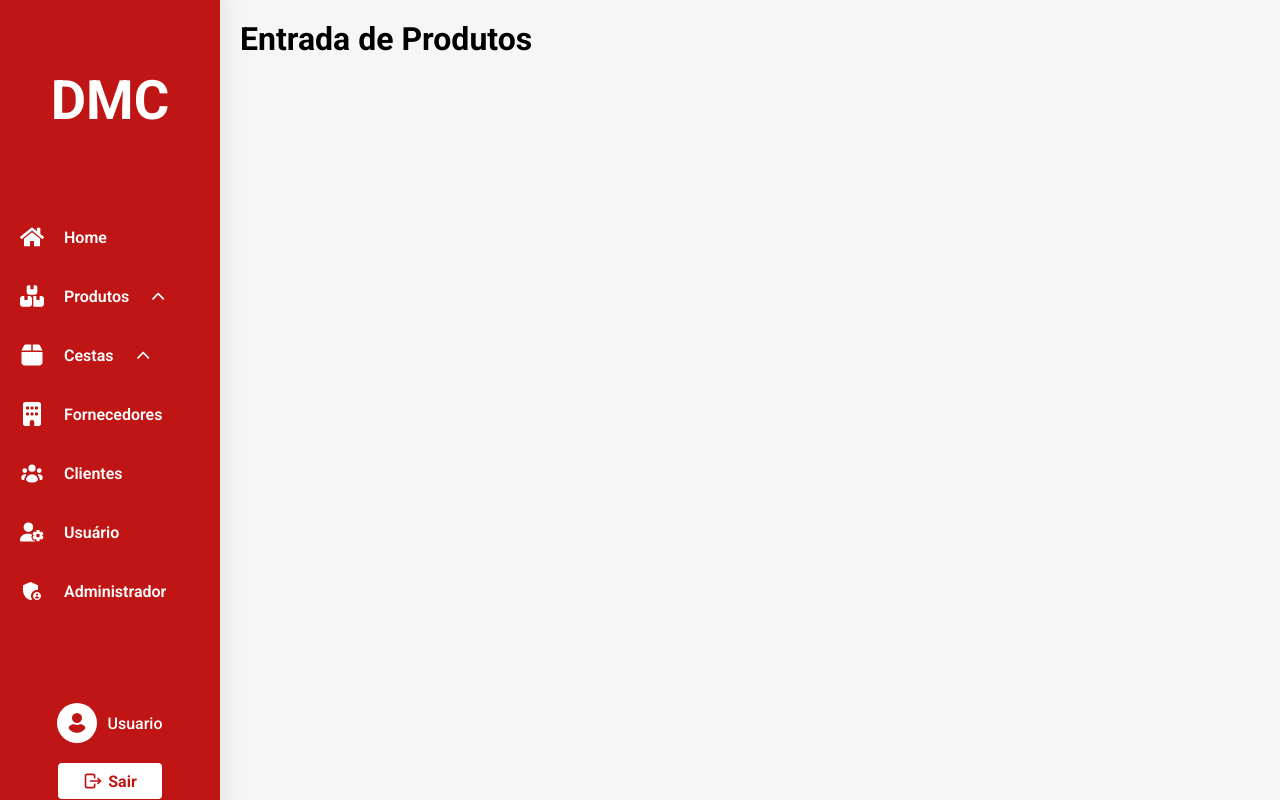
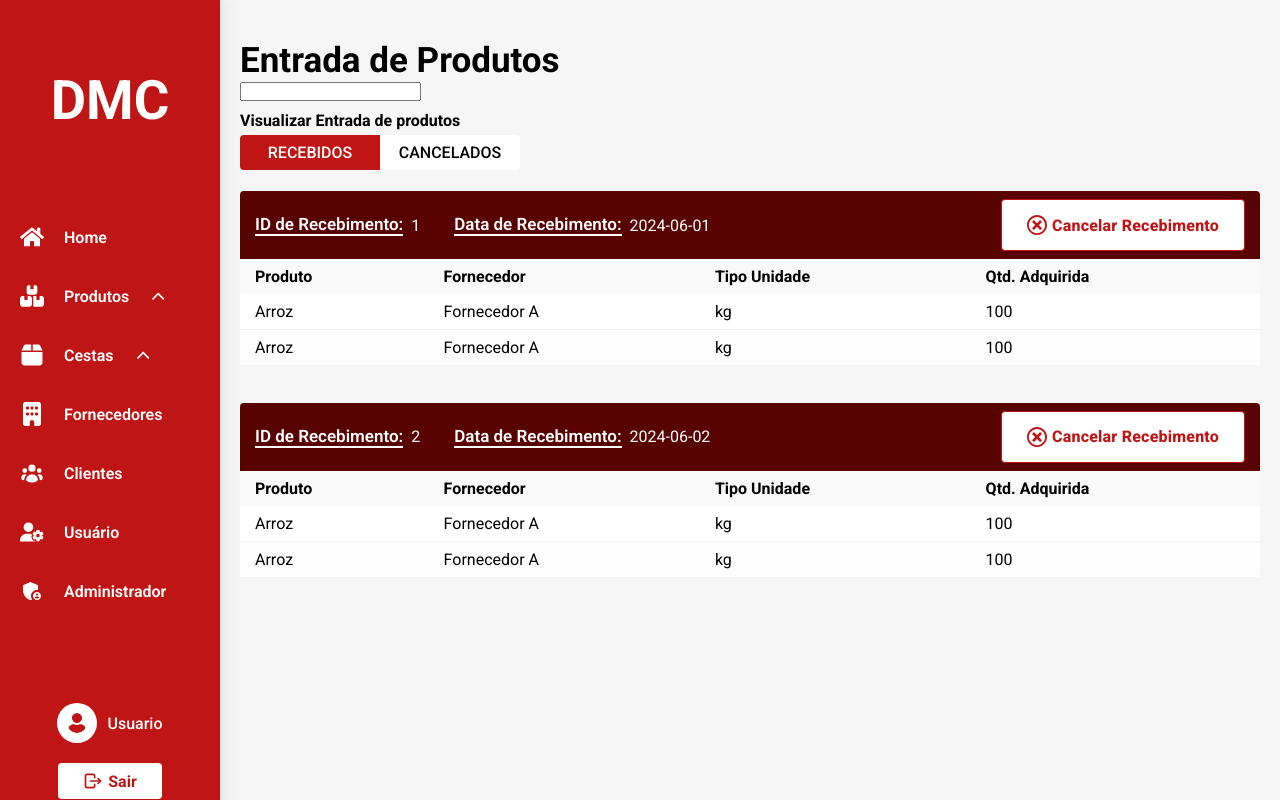
Before and after one commit to MatheusFelipe-UNI/PI-III-CestasBasicas, a React (Vite) app in the folder client/: page /produtos/entrada in a window 1280 px wide. Built offline with nearby package versions, Linux system fonts and the light colour scheme.

Commit message:
feat(client/ProdutosEntrada): adiciona tela de entrada de produtos

```diff
--- /dev/null
+++ b/client/src/Components/MainPage/ProdutosEntrada/ProdutosEntradaMain.jsx
@@ -0,0 +1,72 @@
+import { data } from "react-router";
+import { TableProdutosEntradas } from "../../Table/TableProdutosEntradas/TableProdutosEntradas";
+import { ViewStatusBar } from "../../ViewStatusBar/ViewStatusBar";
+
+export function ProdutosEntradaMain() {
+   const fieldsExcludes = ["id"];
+   const optionsCollection = ["RECEBIDOS", "CANCELADOS"];
+
+   const entradaProdutosCollection = [
+      {
+         id: 1,
+         data_recebimento: "2024-06-01",
+         entrada_produtos: [
+            {
+               id: 1,
+               produto: "Arroz",
+               fornecedor: "Fornecedor A",
+               tipo_unidade: "kg",
+               qtd_adquirida: 100
+            },
+            {
+               id: 2,
+               produto: "Arroz",
+               fornecedor: "Fornecedor A",
+               tipo_unidade: "kg",
+               qtd_adquirida: 100
+            }
+         ]
+      },
+      {
+         id: 2,
+         data_recebimento: "2024-06-02",
+         entrada_produtos: [
+            {
+               id: 3,
+               produto: "Arroz",
+               fornecedor: "Fornecedor A",
+               tipo_unidade: "kg",
+               qtd_adquirida: 100
+            },
+            {
+               id: 4,
+               produto: "Arroz",
+               fornecedor: "Fornecedor A",
+               tipo_unidade: "kg",
+               qtd_adquirida: 100
+            }
+         ]
+      }
+   ]
+
+   return(
+      <>
+         <div>
+            <input type="text" />
+         </div>
+         <ViewStatusBar
+            viewName="Entrada de produtos"
+            optionsCollection={optionsCollection}
+         />
+         <div className="layoutTableSpacing">
+            {entradaProdutosCollection.map((data) => (
+               <TableProdutosEntradas
+                  key={data.id}
+                  entradaProdutosData={data}
+                  fieldsExcludes={fieldsExcludes}
+               />
+            ))}
+         </div>
+      </>
+   )
+}
--- /dev/null
+++ b/client/src/Components/Table/TableComponents/THead/THeadProdutosEntrada.jsx
@@ -0,0 +1,59 @@
+import { ImCancelCircle as IconCancel } from "react-icons/im";
+
+export function THeadProdutosEntrada({
+   dataHeaderEntrada,
+   fieldCollection = [],
+   isCanceled = false,
+}) {
+   const maxColumn = fieldCollection.length;
+
+   return (
+      <>
+         <tr className="tableHeader">
+            <td colSpan={maxColumn + 1}>
+               {isCanceled ? (
+                  <div className="splitContainer">
+                     <div className="generalInfo__container">
+                        <div className="generalInfo__content">
+                           <span>ID de Recebimento:</span>
+                           <p>{dataHeaderEntrada?.id}</p>
+                        </div>
+                        <div className="generalInfo__content">
+                           <span>Data de Recebimento:</span>
+                           <p>{dataHeaderEntrada?.data_recebimento}</p>
+                        </div>
+                     </div>
+                  </div>
+               ) : (
+                  <div className="generalInfo__container">
+                     <div className="splitContainer">
+                        <div className="generalInfo__content">
+                           <span>ID de Recebimento:</span>
+                           <p>{dataHeaderEntrada?.id}</p>
+                        </div>
+                        <div className="generalInfo__content">
+                           <span>Data de Recebimento:</span>
+                           <p>{dataHeaderEntrada?.data_recebimento}</p>
+                        </div>
+                     </div>
+                     <div className="splitContainer">
+                        <button
+                           className={"generalInfo__Btn"}
+                           style={{ display: "flex", gap: "5px" }}
+                        >
+                           <IconCancel size={20} />
+                           Cancelar Recebimento
+                        </button>
+                     </div>
+                  </div>
+               )}
+            </td>
+         </tr>
+         <tr>
+            {fieldCollection.map((field, index) => (
+               <th key={index}>{field}</th>
+            ))}
+         </tr>
+      </>
+   );
+}
--- /dev/null
+++ b/client/src/Components/Table/TableProdutosEntradas/TableProdutosEntradas.jsx
@@ -0,0 +1,34 @@
+import TBody from "../TableComponents/TBody/TBody";
+import { THeadProdutosEntrada } from "../TableComponents/THead/THeadProdutosEntrada";
+
+export function TableProdutosEntradas({ entradaProdutosData, fieldsExcludes = [] }) {
+   const fieldCollection = ["Produto", "Fornecedor", "Tipo Unidade", "Qtd. Adquirida"];
+
+   const entradaProdutosHeaderData = {
+      id: entradaProdutosData.id,
+      data_recebimento: entradaProdutosData.data_recebimento,
+   };
+   const entradaItensCollection = entradaProdutosData.entrada_produtos || [];
+
+   return (
+      <div className="tableContainer fadeIn">
+         <table>
+            <thead>
+               <THeadProdutosEntrada
+                  dataHeaderEntrada={entradaProdutosHeaderData}
+                  fieldCollection={fieldCollection}
+               />
+            </thead>
+            <tbody>
+               {entradaItensCollection.map((entradaItem) => (
+                  <TBody
+                     key={entradaItem?.id}
+                     dataInfo={entradaItem}
+                     fieldsExcludes={fieldsExcludes}
+                  />
+               ))}
+            </tbody>
+         </table>
+      </div>
+   );
+}
--- a/client/src/Components/ViewStatusBar/ViewStatusBar.jsx
+++ b/client/src/Components/ViewStatusBar/ViewStatusBar.jsx
@@ -1,8 +1,9 @@
 import { useState } from "react";
 import styles from "./ViewStatusBar.module.css";
 
-export function ViewStatusBar() {
+export function ViewStatusBar({ viewName = "", optionsCollection = [] }) {
    const [activeStatus, setActiveStatus] = useState("ATIVO");
+   const [option1, option2] = optionsCollection;
 
    const handleStatusChange = (status) => {
       setActiveStatus(status);
@@ -10,10 +11,14 @@ export function ViewStatusBar() {
 
    return(
       <div className={styles.viewStatusBarContainer}>
-         <h4>Visualizar xxx</h4>
+         <h4>Visualizar {viewName}</h4>
          <ul className={styles.viewStatusBarContent}>
-            <li className={activeStatus === "ATIVO" ? styles.active : styles.inactive} onClick={() => handleStatusChange("ATIVO")}>ATIVO</li>
-            <li className={activeStatus === "INATIVO" ? styles.active : styles.inactive} onClick={() => handleStatusChange("INATIVO")}>INATIVO</li>
+            <li className={activeStatus === "ATIVO" ? styles.active : styles.inactive} onClick={() => handleStatusChange("ATIVO")}>
+               {option1 || "ATIVOS"}
+            </li>
+            <li className={activeStatus === "INATIVO" ? styles.active : styles.inactive} onClick={() => handleStatusChange("INATIVO")}>
+               {option2 || "INATIVOS"}
+            </li>
          </ul>
       </div>
    )
--- a/client/src/Pages/Produtos/ProdutosEntrada.jsx
+++ b/client/src/Pages/Produtos/ProdutosEntrada.jsx
@@ -1,5 +1,10 @@
+import { Outlet } from "react-router";
+import MainLayout from "../../Components/layout/MainLayout";
+
 export function ProdutosEntrada() {
    return(
-      <h1>Entrada de Produtos</h1>
+      <MainLayout title={"Entrada de Produtos"}>
+         <Outlet/>
+      </MainLayout>
    )
 }
--- a/client/src/assets/css/Table.css
+++ b/client/src/assets/css/Table.css
@@ -59,7 +59,7 @@ Estilização do Header (contém informações da tabela pai)
 */
 
 .tableHeader {
-    background-color: var(--colorSec);
+    background-color: var(--colorPrimDark);
     font-size: 17px;
 }
 
@@ -110,15 +110,17 @@ Estilização de Content (texto, subtítulos...)
 .generalInfo__container .generalInfo__Btn {
     padding: 15px 25px;
     background-color: white;
-    color: black;
+    color: var(--colorRed);
     font-weight: 800;
     letter-spacing: .2px;
+    border-radius: var(--fixBorderRadius) !important;
+    border: 1px solid var(--colorRed);
 }
 
 .generalInfo__container .generalInfo__Btn:hover {
-    outline: 1px solid white;
-    background-color: var(--colorSec);
+    background-color: var(--colorPrim);
     color: white;
+    border-color: white;
     opacity: 1;
 }
 
--- a/client/src/main.jsx
+++ b/client/src/main.jsx
@@ -19,6 +19,7 @@ import { Usuario } from './Pages/Usuario/Usuario.jsx';
 import { Administrador } from './Pages/Administrador/Administrador.jsx';
 import { ProdutosMain } from './Components/MainPage/Produtos/ProdutosMain.jsx';
 import { LotesProdutos } from './Pages/LotesProdutos/LotesProdutos.jsx';
+import { ProdutosEntradaMain } from './Components/MainPage/ProdutosEntrada/ProdutosEntradaMain.jsx';
 
 const router = createBrowserRouter([
   {
@@ -57,7 +58,7 @@ const router = createBrowserRouter([
         children: [
           {
             index: true,
-            element: <h1>Entrada produtos main</h1>
+            element: <ProdutosEntradaMain/>
           }
         ]
       },
```
